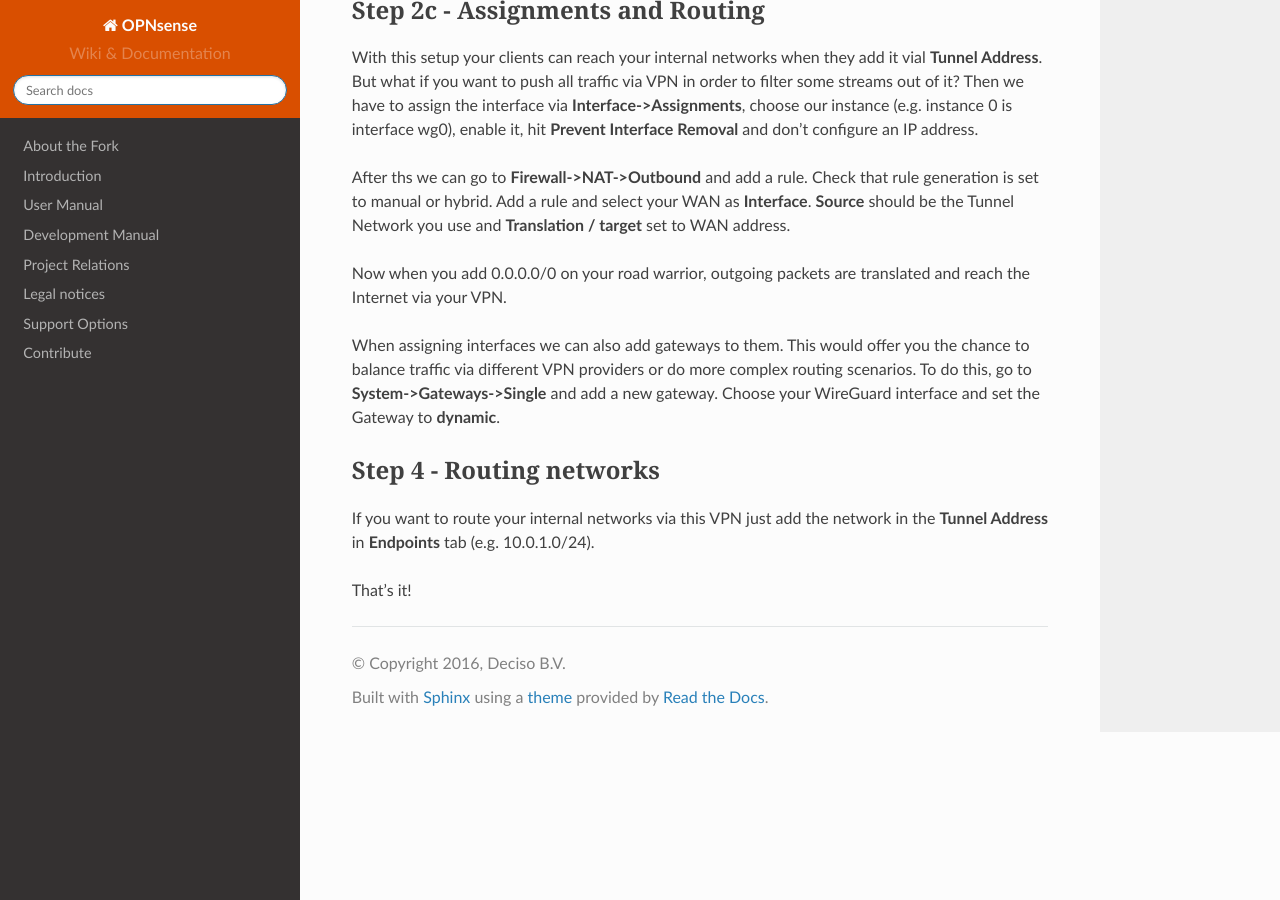
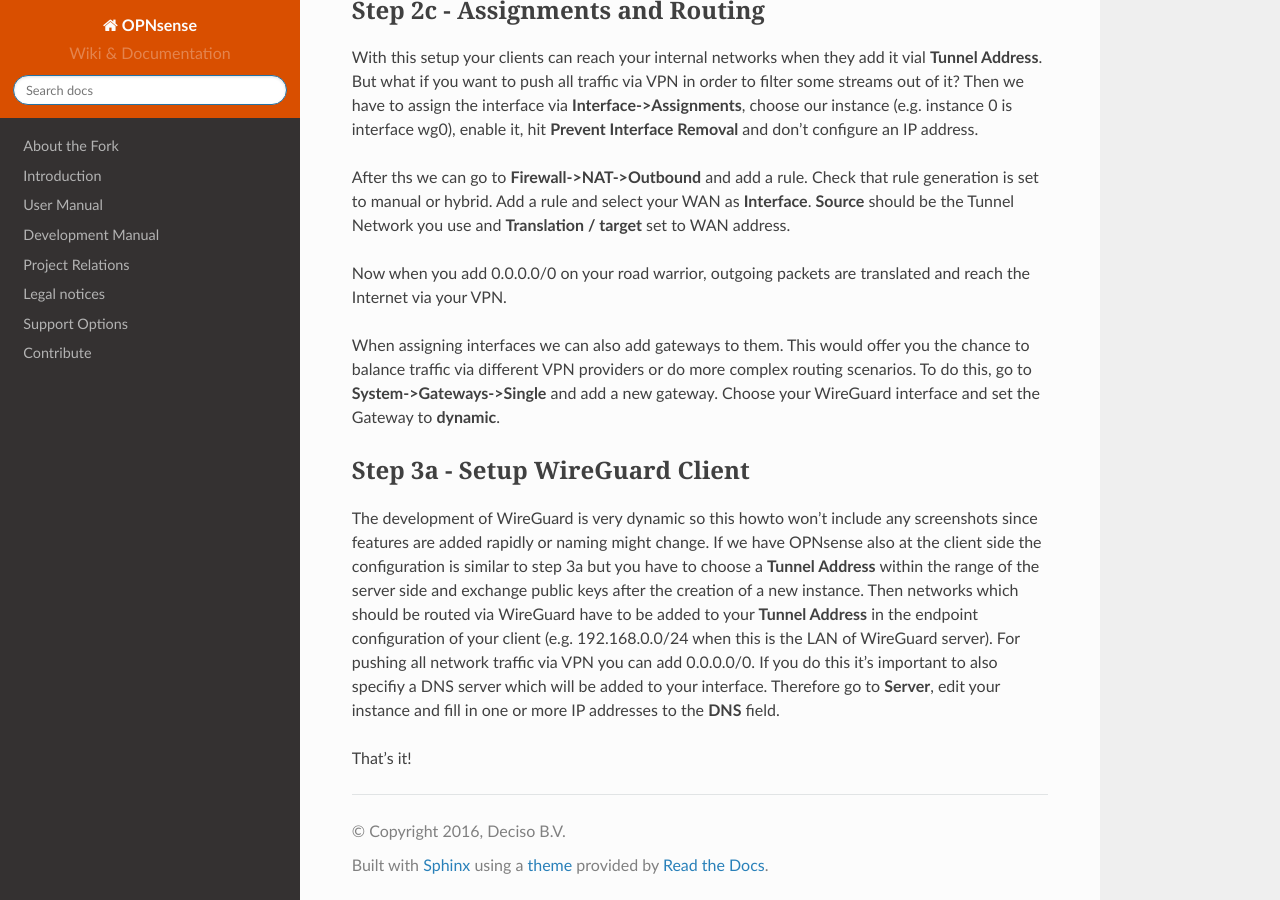
Before and after one commit to opnsense/docs, a Sphinx documentation site: the page built from source/manual/how-tos/wireguard-client.rst, in a window 1280 px wide and 900 px high, scrolled down 1278 px. Built offline with Sphinx 7.4.7 and the Read the Docs theme 2.0.0, drawn with Linux system fonts in a browser that asks for light colours; nearby versions of some CDN libraries; some web fonts are replaced; library files that are not in the unit come from our copies.

Commit message:
Update wireguard-client.rst

```diff
--- a/source/manual/how-tos/wireguard-client.rst
+++ b/source/manual/how-tos/wireguard-client.rst
@@ -77,11 +77,21 @@ balance traffic via different VPN providers or do more complex routing scenarios
 To do this, go to **System->Gateways->Single** and add a new gateway. Choose your WireGuard interface
 and set the Gateway to **dynamic**.
 
--------------------------
-Step 4 - Routing networks
--------------------------
+--------------------------------
+Step 3a - Setup WireGuard Client
+--------------------------------
 
-If you want to route your internal networks via this VPN just add the network in the
-**Tunnel Address** in **Endpoints** tab (e.g. 10.0.1.0/24).
+The development of WireGuard is very dynamic so this howto won't include any screenshots since
+features are added rapidly or naming might change.
+If we have OPNsense also at the client side the configuration is similar to step 3a but you have to
+choose a **Tunnel Address** within the range of the server side and exchange public keys after
+the creation of a new instance. Then networks which should be routed via WireGuard have to be
+added to your **Tunnel Address** in the endpoint configuration of your client (e.g. 192.168.0.0/24
+when this is the LAN of WireGuard server). For pushing all network traffic via VPN you can add
+0.0.0.0/0. If you do this it's important to also specifiy a DNS server which will be added to your
+interface. Therefore go to **Server**, edit your instance and fill in one or more IP addresses to
+the **DNS** field.
+
+
 
 That's it!
```
